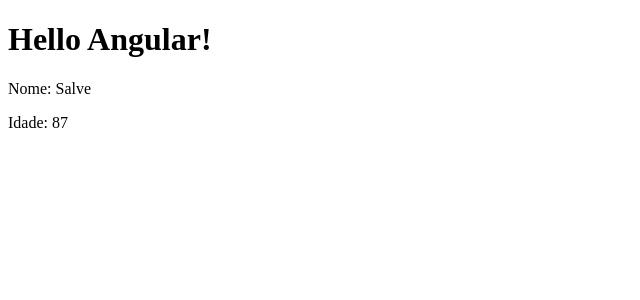
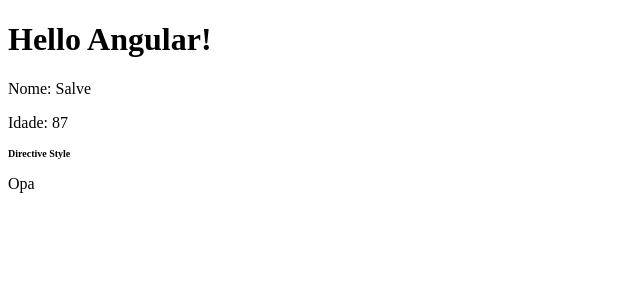
Before and after one commit to RafaelMoura11/angular-first-steps, an Angular app in the folder hello-world/: page / in a window 1280 px wide. Shown: the top 300 px of the page, without its empty margins (0-640 px from the left). Built offline with nearby package versions, Linux system fonts and the light colour scheme.

Commit message:
Implementing directives

```diff
--- a/hello-world/src/app/app.component.html
+++ b/hello-world/src/app/app.component.html
@@ -1,3 +1,4 @@
 <h1>Hello Angular!</h1>
 <app-first-component [userData]="userData" />
 <app-parent-data [userData]="userData" />
+<app-directive />
--- a/hello-world/src/app/app.component.ts
+++ b/hello-world/src/app/app.component.ts
@@ -8,6 +8,8 @@
 export class AppComponent {
   title = 'hello-world';
 
+  ngStyle: number = 9
+
   userData: {
     name: string;
     age: number;
--- a/hello-world/src/app/components/directive/directive.component.html
+++ b/hello-world/src/app/components/directive/directive.component.html
@@ -1 +1,2 @@
-<p>directive works!</p>
+<h2 [ngStyle]="{ 'font-size': size }">Directive Style</h2>
+<p [ngClass]="classes">Opa</p>
--- a/hello-world/src/app/components/directive/directive.component.ts
+++ b/hello-world/src/app/components/directive/directive.component.ts
@@ -6,5 +6,6 @@
   styleUrls: ['./directive.component.css']
 })
 export class DirectiveComponent {
-
+  size: string = '10px'
+  classes: string[] = ["first-class", "second-class"]
 }
```
